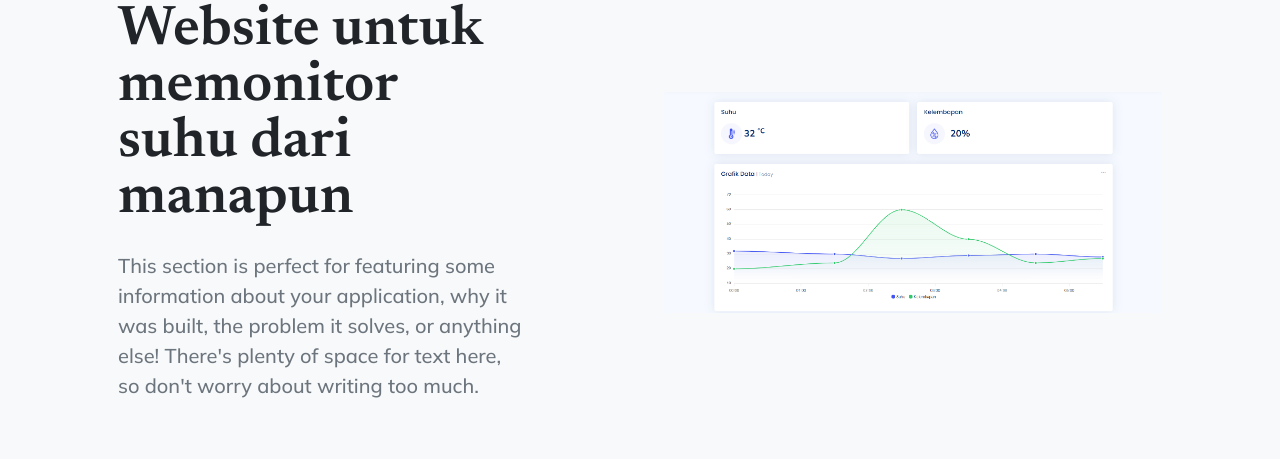
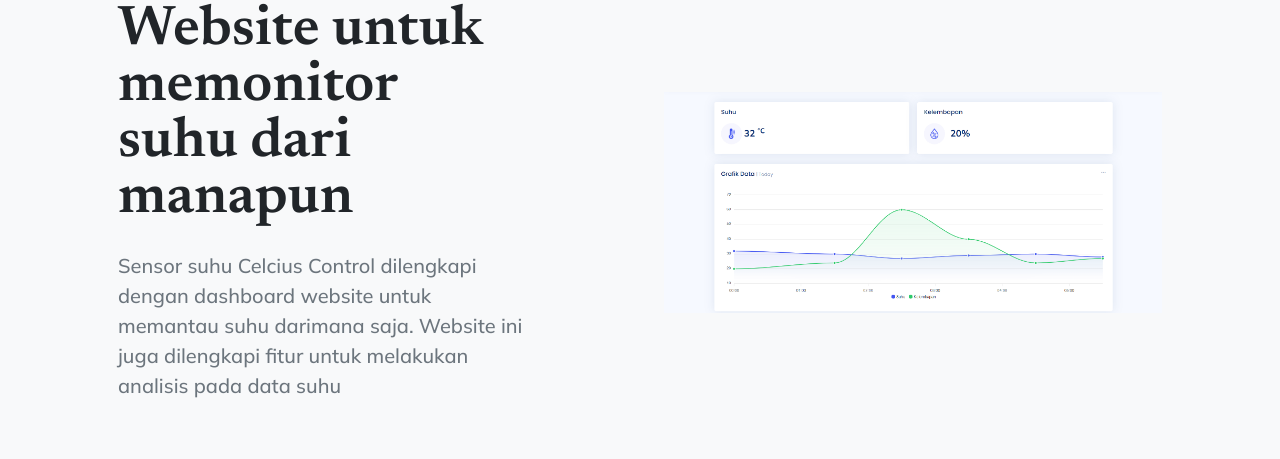
Before and after one commit to dhafindzahin/celcius-control, a plain HTML site: page index.html in a window 1280 px wide. Shown: the part 1952-2411 px from the top of the page. Drawn offline with nearby package versions, Linux system fonts and the light colour scheme.

Commit message:
ubah sesuatu

```diff
--- a/index.html
+++ b/index.html
@@ -84,7 +84,7 @@
 							<img
 								src="/assets/img/photo1707725217-removebg-preview (1).png"
 								alt=""
-								style="position: relative; z-index: 0; right: 10px;"
+								style="position: relative; z-index: 0; right: 10px"
 								width="300px"
 							/>
 						</div>
@@ -201,8 +201,8 @@
 					<div class="col-12 col-lg-5">
 						<h2 class="display-4 lh-1 mb-4">Website untuk memonitor suhu dari manapun</h2>
 						<p class="lead fw-normal text-muted mb-5 mb-lg-0">
-							This section is perfect for featuring some information about your application, why it was built, the problem it solves, or anything
-							else! There's plenty of space for text here, so don't worry about writing too much.
+							Sensor suhu Celcius Control dilengkapi dengan dashboard website untuk memantau suhu darimana saja. Website ini juga dilengkapi fitur
+							untuk melakukan analisis pada data suhu
 						</p>
 					</div>
 					<div class="col-sm-8 col-md-6">
```
